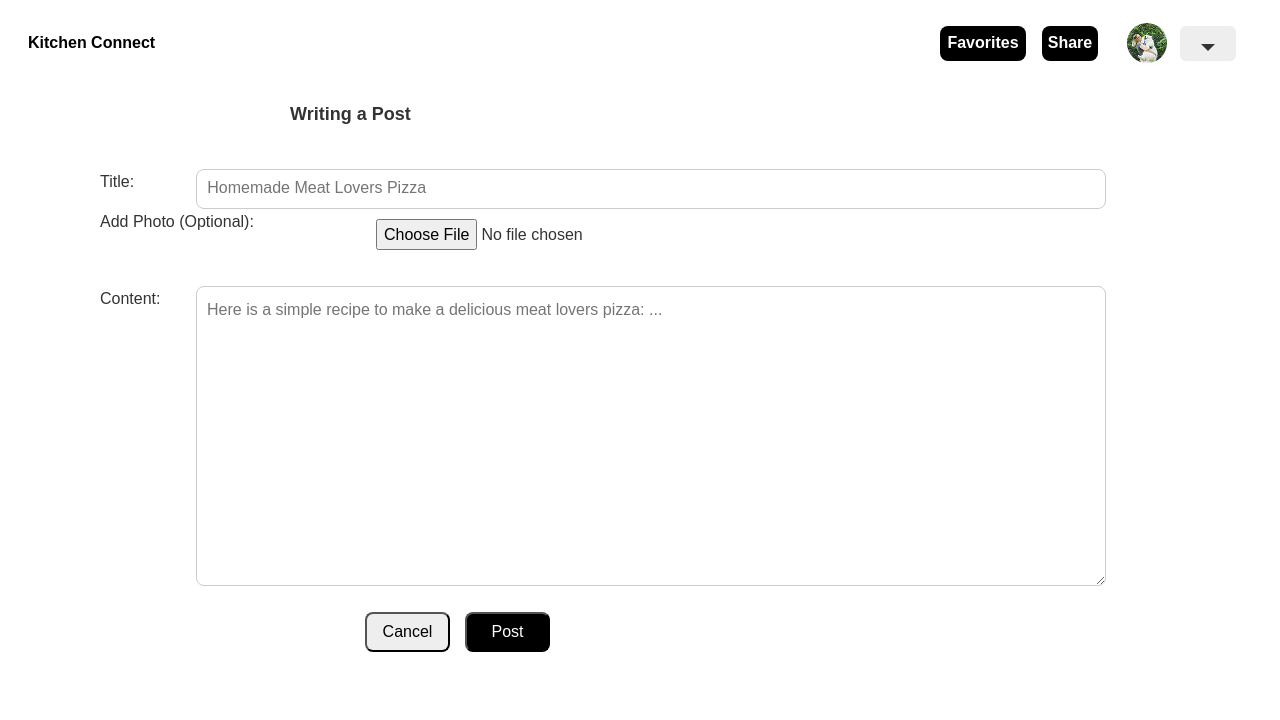
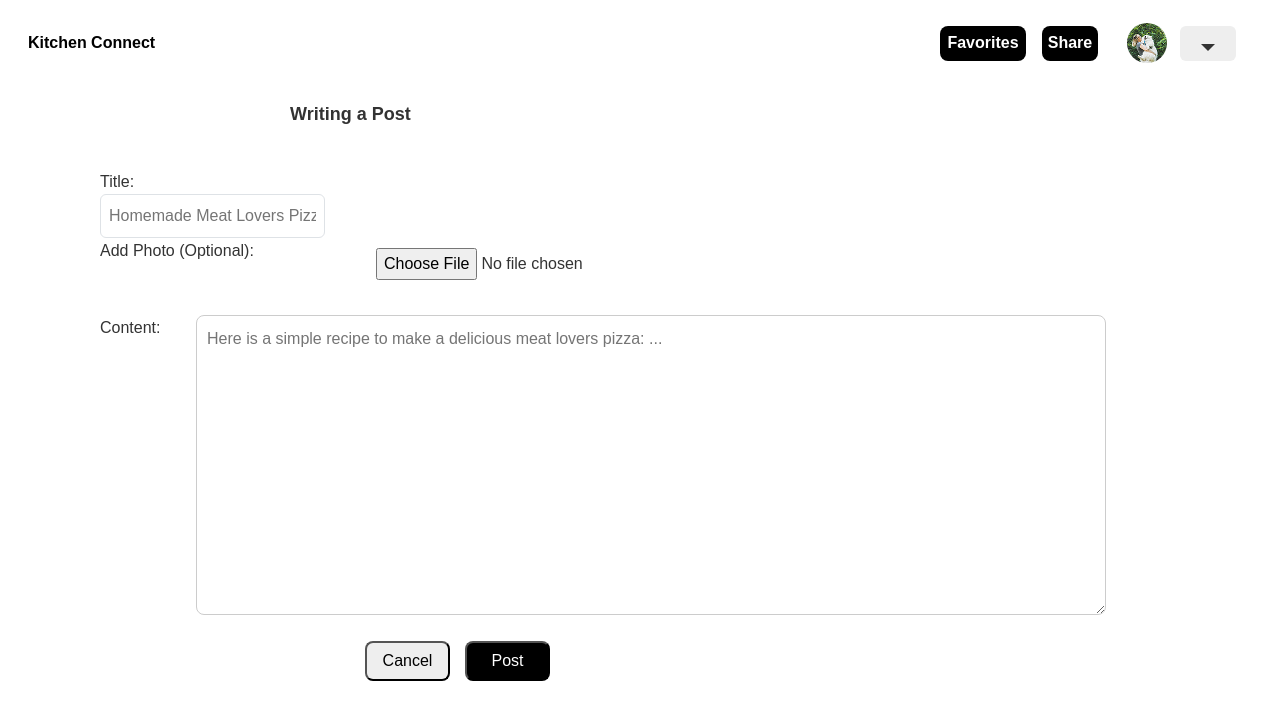
Before and after one commit to brocoli05/kitchen-connect-client, a Next.js app: page /posts/create in a window 1280 px wide. Shown: the top 720 px of the page. Built offline with nearby package versions, Linux system fonts and the light colour scheme; sample sign-in values are in the browser's storage.

Commit message:
autocompletion for titles and autocomplete for recipes

```diff
--- /dev/null
+++ b/components/RecipeTitleInput.jsx
@@ -0,0 +1,71 @@
+import { useEffect, useState } from "react";
+
+export default function RecipeTitleInput({ value = "", onSelect = () => {}, placeholder = "Enter recipe title..." }) {
+  const [title, setTitle] = useState(value || "");
+  const [suggestions, setSuggestions] = useState([]);
+  const [open, setOpen] = useState(false);
+
+  useEffect(() => {
+    setTitle(value || "");
+  }, [value]);
+
+  useEffect(() => {
+    if (!title || title.length < 3) {
+      setSuggestions([]);
+      return;
+    }
+
+    const timer = setTimeout(async () => {
+      try {
+        const res = await fetch(`/api/recipe-autocomplete?query=${encodeURIComponent(title)}&number=6`);
+        if (!res.ok) {
+          setSuggestions([]);
+          return;
+        }
+        const data = await res.json();
+        setSuggestions(data || []);
+        setOpen(true);
+      } catch (err) {
+        console.error("autocomplete fetch error", err);
+        setSuggestions([]);
+      }
+    }, 300);
+
+    return () => clearTimeout(timer);
+  }, [title]);
+
+  return (
+    <div style={{ position: "relative" }}>
+      <input
+        type="text"
+        value={title}
+        onChange={(e) => {
+          setTitle(e.target.value);
+          onSelect(e.target.value);
+        }}
+        placeholder={placeholder}
+        className="border p-2 w-full rounded"
+      />
+
+      {open && suggestions.length > 0 && (
+        <ul style={{ position: "absolute", zIndex: 40, background: "#fff", border: "1px solid #ddd", width: "100%", marginTop: 4, borderRadius: 6, listStyle: "none", padding: 0 }}>
+          {suggestions.map((item) => (
+            <li
+              key={item.id}
+              style={{ padding: "8px 12px", cursor: "pointer" }}
+              onClick={() => {
+                setTitle(item.title);
+                setSuggestions([]);
+                setOpen(false);
+                // pass the whole item (id + title) so caller can fetch details
+                onSelect({ id: item.id, title: item.title });
+              }}
+            >
+              {item.title}
+            </li>
+          ))}
+        </ul>
+      )}
+    </div>
+  );
+}
--- /dev/null
+++ b/pages/api/recipe-autocomplete.js
@@ -0,0 +1,11 @@
+// /pages/api/recipe-autocomplete.js
+export default async function handler(req, res) {
+  const { query } = req.query;
+  if (!query) return res.status(400).json({ error: "Missing query" });
+
+  const resp = await fetch(
+    `https://api.spoonacular.com/recipes/autocomplete?number=10&query=${query}&apiKey=${process.env.SPOONACULAR_API_KEY}`
+  );
+  const data = await resp.json();
+  res.status(200).json(data);
+}
--- /dev/null
+++ b/pages/api/recipes.js
@@ -0,0 +1,29 @@
+// pages/api/recipes.js
+export default async function handler(req, res) {
+  const { query = "", number = 10, maxFat } = req.query;
+  if (!query) return res.status(400).json({ message: "Missing query" });
+
+  const apiKey = process.env.SPOONACULAR_API_KEY;
+  if (!apiKey) return res.status(500).json({ message: "SPOONACULAR_API_KEY not set" });
+
+  const params = new URLSearchParams();
+  params.set("query", query);
+  params.set("number", String(number));
+  if (maxFat) params.set("maxFat", String(maxFat));
+  params.set("apiKey", apiKey);
+
+  const url = `https://api.spoonacular.com/recipes/complexSearch?${params.toString()}`;
+  try {
+    const r = await fetch(url);
+    if (!r.ok) {
+      const txt = await r.text();
+      return res.status(r.status).json({ message: "Upstream error", details: txt });
+    }
+    const data = await r.json();
+    // return only the results array to keep response small
+    return res.status(200).json({ results: data.results || [], total: data.totalResults || 0 });
+  } catch (err) {
+    console.error("recipes proxy error", err);
+    return res.status(500).json({ message: "Internal server error" });
+  }
+}
--- /dev/null
+++ b/pages/api/recipes/[id].js
@@ -0,0 +1,23 @@
+// pages/api/recipes/[id].js
+
+export default async function handler(req, res) {
+  const { id } = req.query;
+  if (!id) return res.status(400).json({ message: 'Missing recipe id' });
+
+  const apiKey = process.env.SPOONACULAR_API_KEY;
+  if (!apiKey) return res.status(500).json({ message: 'SPOONACULAR_API_KEY not set' });
+
+  try {
+    const url = `https://api.spoonacular.com/recipes/${encodeURIComponent(id)}/information?includeNutrition=false&apiKey=${apiKey}`;
+    const r = await fetch(url);
+    if (!r.ok) {
+      const txt = await r.text();
+      return res.status(r.status).json({ message: 'Upstream error', details: txt });
+    }
+    const data = await r.json();
+    return res.status(200).json(data);
+  } catch (err) {
+    console.error('recipe details proxy error', err);
+    return res.status(500).json({ message: 'Internal server error' });
+  }
+}
--- a/pages/posts/create.js
+++ b/pages/posts/create.js
@@ -5,6 +5,7 @@ import TopNavBar from "@/components/TopNavBar";
 import st from "@/styles/createPost.module.css";
 import api from "../../utils/api";
 import { Row, Col } from "react-bootstrap";
+import RecipeTitleInput from "@/components/RecipeTitleInput";
 
 export default function CreatePost() {
   const router = useRouter();
@@ -24,12 +25,16 @@ export default function CreatePost() {
     register,
     handleSubmit,
     formState: { errors },
+    setValue,
+    watch,
   } = useForm({
     defaultValues: {
       title: "",
       content: "",
     },
   });
+
+  const titleValue = watch("title");
 
   // When the post button is clicked
   const submitForm = async (data) => {
@@ -117,12 +122,64 @@ export default function CreatePost() {
       </p>
 
       <form onSubmit={handleSubmit(submitForm)} className={st.form}>
+        {/* Use RecipeTitleInput which queries the existing /api/recipe-autocomplete route */}
         Title: &nbsp; &nbsp; &nbsp; &nbsp; &nbsp; &nbsp; &nbsp;
-        <textarea
-          className={`${st.title} ${errors.title ? "inputError" : ""}`}
+        <RecipeTitleInput
+          value={titleValue}
+          onSelect={async (selection) => {
+            // selection can be either a string (legacy) or an object { id, title }
+            if (!selection) return;
+            let title = typeof selection === 'string' ? selection : selection.title;
+            setValue("title", title);
+
+            // If we have an id, fetch full recipe details and populate content
+            const id = typeof selection === 'object' && selection.id ? selection.id : null;
+            if (id) {
+              try {
+                const res = await fetch(`/api/recipes/${encodeURIComponent(id)}`);
+                if (!res.ok) return;
+                const info = await res.json();
+
+                // Build content: Ingredients + Steps
+                const ingredients = (info.extendedIngredients || info.ingredients || []).map((ing) => {
+                  // Spoonacular extendedIngredients has amount, unit, name
+                  const amt = ing.amount || (ing.measures && ing.measures.us && ing.measures.us.amount) || '';
+                  const unit = ing.unit || (ing.measures && ing.measures.us && ing.measures.us.unitShort) || '';
+                  const name = ing.name || ing.original || '';
+                  return `- ${amt} ${unit} ${name}`.replace(/\s+/g, ' ').trim();
+                }).join('\n');
+
+                // instructions may be in analyzedInstructions (array of sections)
+                let steps = [];
+                if (Array.isArray(info.analyzedInstructions) && info.analyzedInstructions.length > 0) {
+                  info.analyzedInstructions.forEach((section) => {
+                    if (Array.isArray(section.steps)) {
+                      section.steps.forEach((s) => {
+                        if (s.step) steps.push(s.step);
+                        else if (s.description) steps.push(s.description);
+                      });
+                    }
+                  });
+                }
+                // fallback to plain instructions text
+                if (steps.length === 0 && info.instructions) {
+                  // split by line breaks or sentences heuristically
+                  steps = info.instructions.split(/\r?\n|(?<=\.)\s+/).filter(Boolean);
+                }
+
+                const stepsFormatted = steps.map((s, i) => `${i + 1}. ${s}`).join('\n\n');
+
+                const formatted = `Ingredients:\n${ingredients || 'N/A'}\n\nInstructions:\n${stepsFormatted || 'N/A'}`;
+                setValue('content', formatted);
+              } catch (err) {
+                console.error('Failed to fetch recipe details', err);
+              }
+            }
+          }}
           placeholder="Homemade Meat Lovers Pizza"
-          {...register("title", { required: true, maxLength: 35 })}
         />
+        {/* Hidden input is registered so react-hook-form still validates the title */}
+        <input type="hidden" {...register("title", { required: true, maxLength: 35 })} />
         {errors.title?.type === "required" && (
           <span className={`${st.titleError} inputErrorText`}>
             This field is required
```
